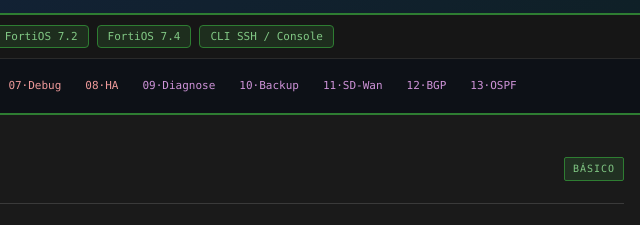
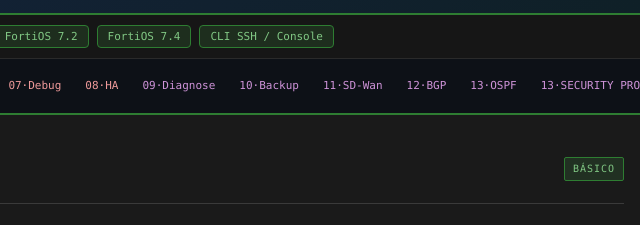
Before and after one commit to alexlinconribeiro/fortigate-cheatsheet, a plain HTML site: page index.html in a window 1280 px wide. Shown: the part 287-512 px from the top of the page, 640-1280 px from the left. Drawn offline with Linux system fonts and the light colour scheme.

Commit message:
Update index.html

```diff
--- a/index.html
+++ b/index.html
@@ -129,6 +129,7 @@
   <a href="#s11" class="exp">11·SD-Wan</a>
   <a href="#s12" class="exp">12·BGP</a>
   <a href="#s13" class="exp">13·OSPF</a>
+  <a href="#s14" class="exp">13·SECURITY PROFILES</a>
 </nav>
 <main>
 
```
